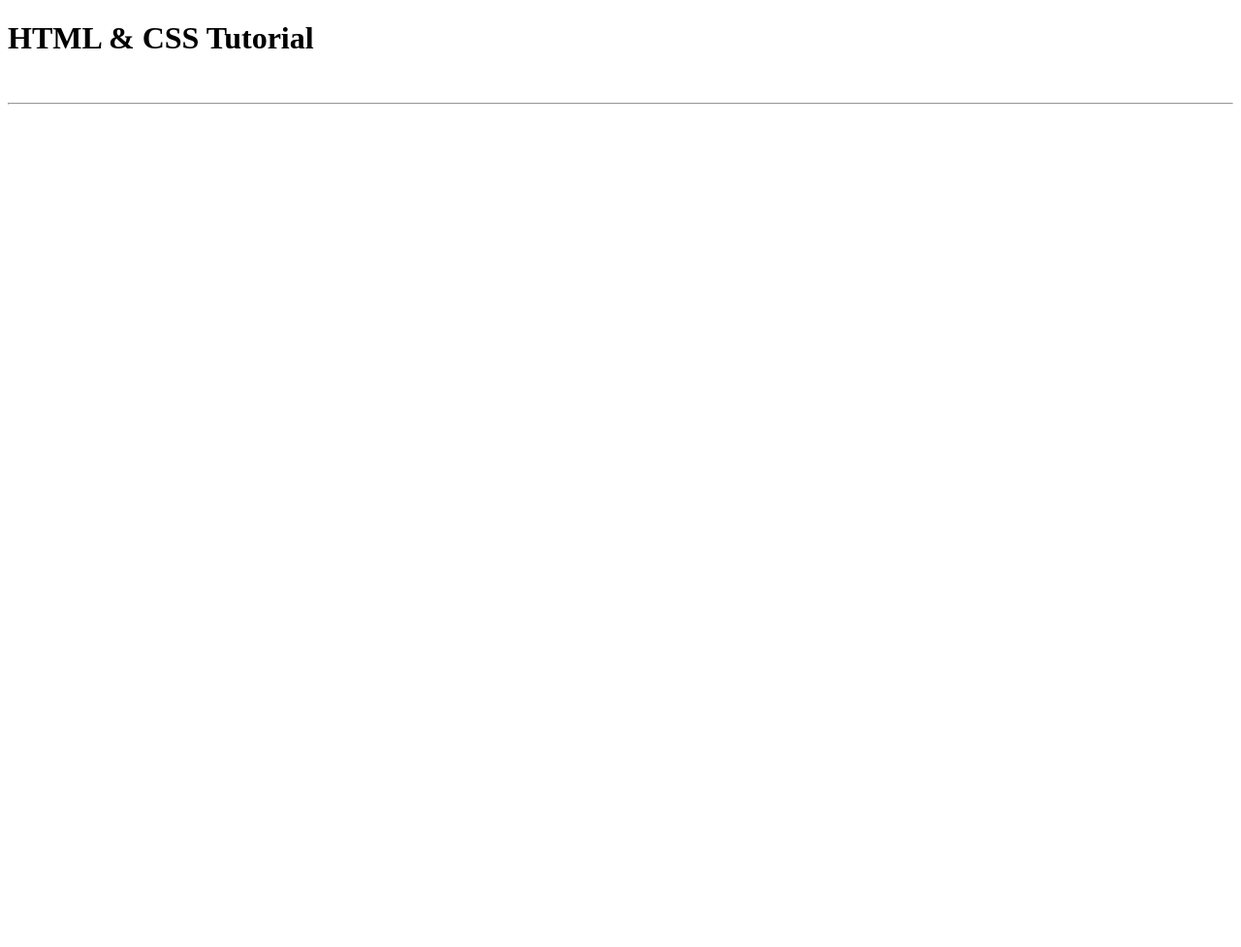
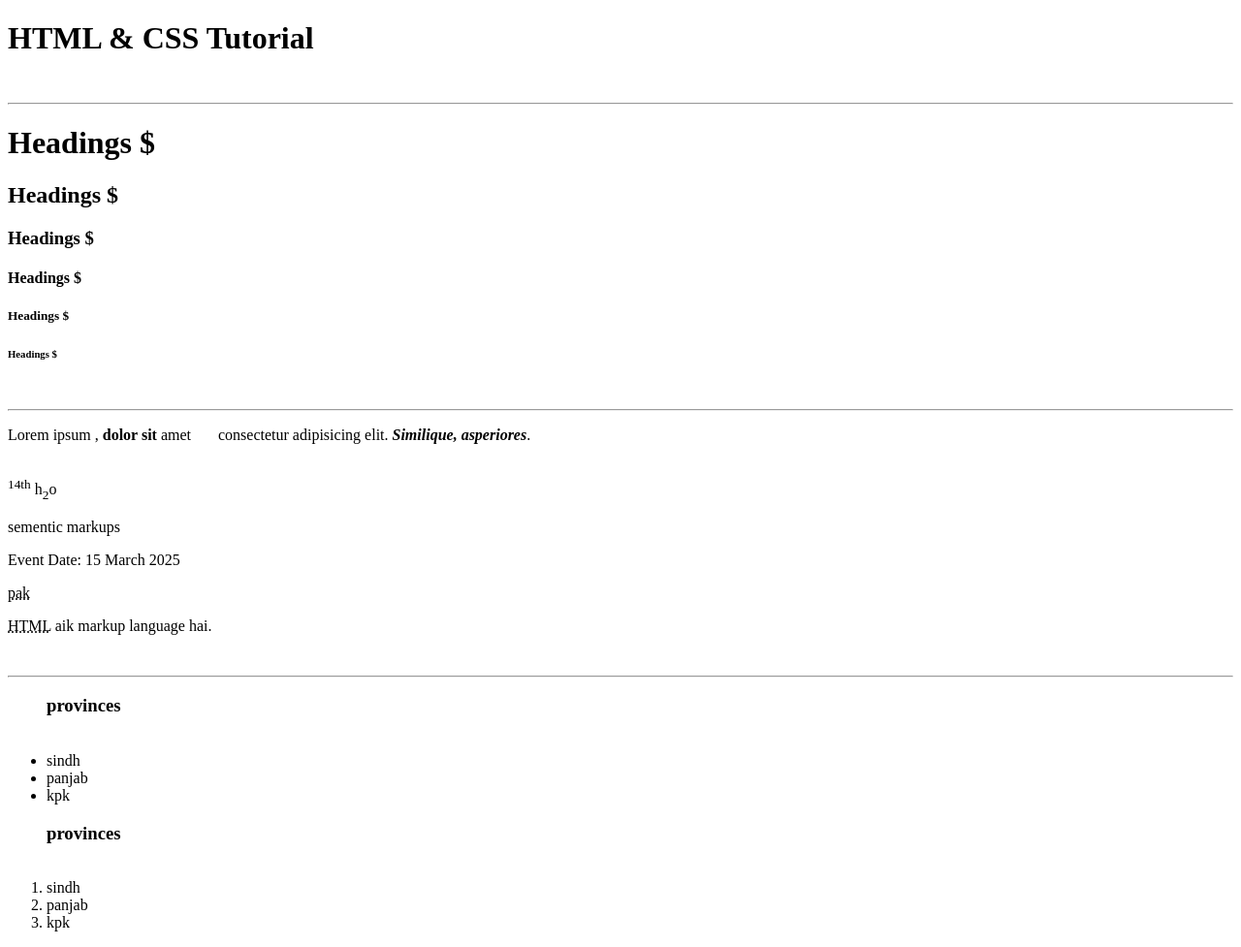
Before and after one commit to codewithaseel21/HTML-CSS-Tutorial, a plain HTML site: page index.html in a window 1280 px wide. Shown: the whole page at 97% size. Before the commit the page ends 800 px from the top, so only its background shows below. Drawn offline with Linux system fonts and the light colour scheme.

Commit message:
class 04 completed

```diff
--- a/index.html
+++ b/index.html
@@ -1,12 +1,66 @@
 <!DOCTYPE html>
 <html lang="en">
+
 <head>
     <meta charset="UTF-8">
     <meta name="viewport" content="width=device-width, initial-scale=1.0">
     <title>HTML & CSS Tutorial</title>
     <link rel="stylesheet" href="./style.css">
 </head>
+
 <body>
-    <h1>HTML & CSS Tutorial</h1><br><hr>
+    <h1>HTML & CSS Tutorial</h1><br>
+    <hr>
+
+    <!-- ---------------class 1  &  2------------- -->
+
+    <h1>Headings $</h1>
+    <h2>Headings $</h2>
+    <h3>Headings $</h3>
+    <h4>Headings $</h4>
+    <h5>Headings $</h5>
+    <h6>Headings $</h6>
+    <br>
+    <hr>
+    <!-- ---------------class 3-------------------- -->
+
+    <p>Lorem ipsum , <b>dolor sit</b> amet &nbsp; &nbsp;&nbsp;&nbsp; consectetur adipisicing elit. <b><i>Similique,
+                asperiores</i></b>.</p>
+    <br>
+
+    <sup>14th</sup>
+
+    h<sub>2</sub>o <br>
+    <p>sementic markups</p>
+    <p>Event Date: <time datetime="2025-03-15">15 March 2025</time></p>
+
+    <abbr title="pakistan">pak</abbr>
+    <p><acronym title="HyperText Markup Language">HTML</acronym> aik markup language hai.</p>
+
+    <br>
+    <hr>
+
+
+    <!-- ---------------class 4-------------------- -->
+
+<ul><h3>provinces</h3><br>
+    <li>sindh</li>
+    <li>panjab</li>
+    <li>kpk</li>
+</ul>
+
+<ol>
+    <h3>provinces</h3><br>
+
+    <li>sindh</li>
+    <li>panjab</li>
+    <li>kpk</li>
+</ol>
+
+    <!-- ---------------class 5-------------------- -->
+
+
+
 </body>
+
 </html>
```
